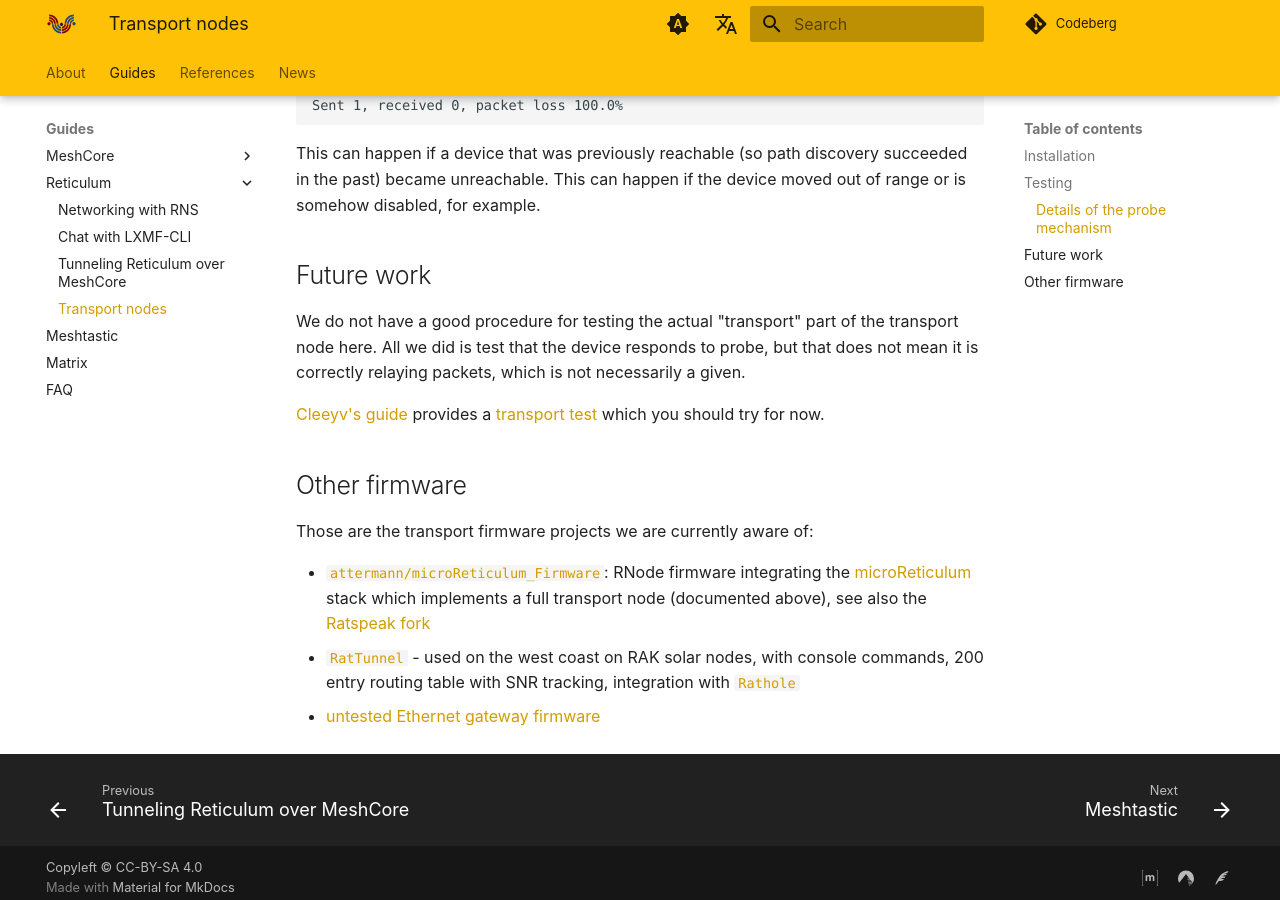
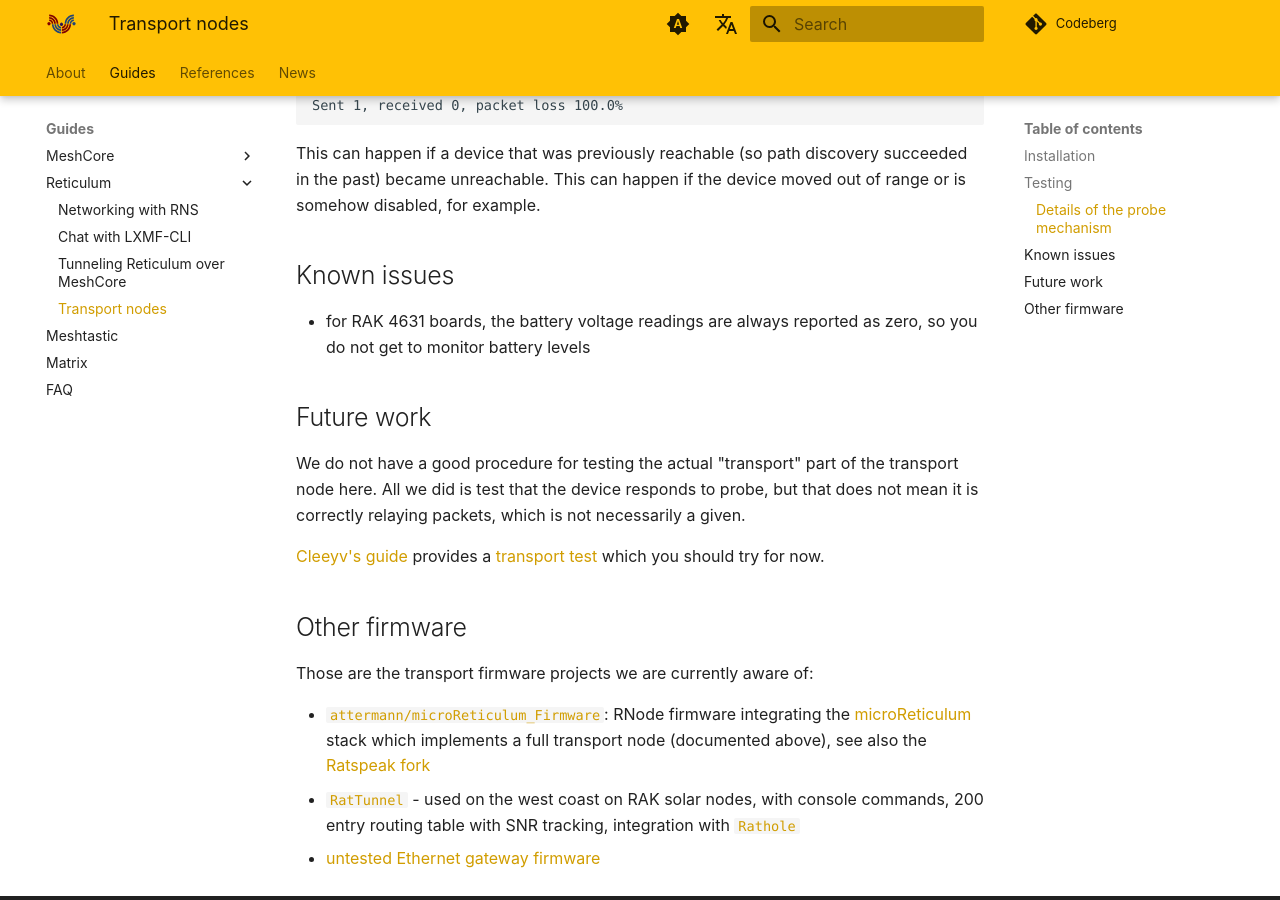
Before and after one commit to ReseauLibre/lora.reseaulibre.ca, an MkDocs documentation site: the page built from docs/guides/reticulum/rtnode.md, in a window 1280 px wide and 900 px high, scrolled down 3397 px. Built offline with MkDocs 1.6.1 and Material for MkDocs 9.7.7, drawn with Linux system fonts in a browser that asks for light colours; plug-ins that fetch from the network failed and are left out; comment, search, counter and statistics services are not loaded.

Commit message:
document that battery readings fail

```diff
--- a/docs/guides/reticulum/rtnode.md
+++ b/docs/guides/reticulum/rtnode.md
@@ -158,6 +158,11 @@
 discovery succeeded in the past) became unreachable. This can happen
 if the device moved out of range or is somehow disabled, for example.
 
+## Known issues
+
+- for RAK 4631 boards, the battery voltage readings are always
+  reported as zero, so you do not get to monitor battery levels
+
 ## Future work
 
 We do not have a good procedure for testing the actual "transport"
```
